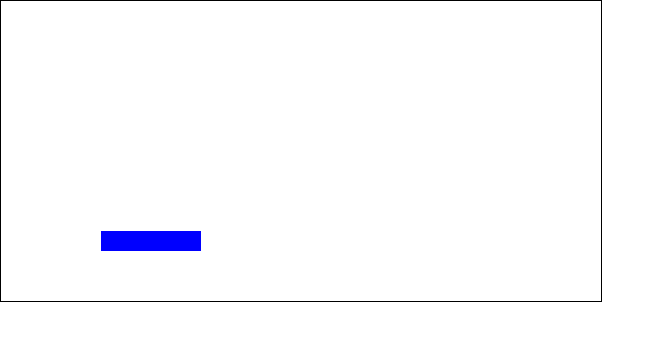
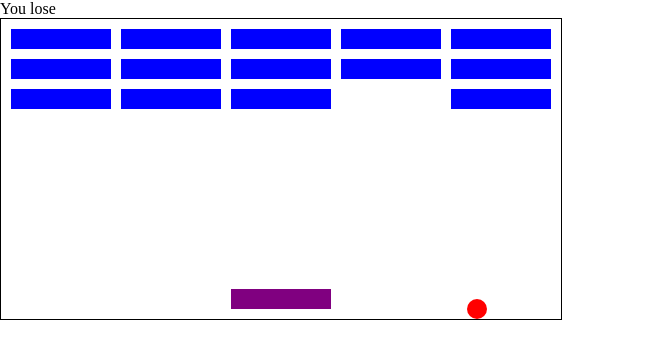
Before and after one commit to ArtyomIbatulin/Arkanoid-game, a plain HTML site: page super.html in a window 1280 px wide. Shown: the whole page, without its empty margins (0-665 px from the left). Drawn offline with Linux system fonts and the light colour scheme.

Commit message:
game done

```diff
--- a/super.css
+++ b/super.css
@@ -1,20 +1,34 @@
-/* стили для всей страницы */
 html,
 body {
   margin: 0;
   padding: 0;
 }
 
-.field {
+.grid {
   position: absolute;
-  width: 600px;
+  width: 560px;
   height: 300px;
   border: solid 1px black;
 }
 
 .block {
   position: absolute;
+  background-color: blue;
   width: 100px;
   height: 20px;
-  background-color: blue;
 }
+
+.user {
+  position: absolute;
+  background-color: purple;
+  width: 100px;
+  height: 20px;
+}
+
+.ball {
+  position: absolute;
+  width: 20px;
+  height: 20px;
+  border-radius: 10px;
+  background-color: red;
+}
--- a/super.html
+++ b/super.html
@@ -9,13 +9,14 @@
     <script src="super.js" defer></script>
   </head>
   <body>
-    <div class="field">
-      <div class="bita"></div>
-      <div class="ball"></div>
-      <div class="leftWall"></div>
-      <div class="rightWall"></div>
-      <div class="topWall"></div>
-      <div class="blocks"></div>
+    <div id="score">0</div>
+    <div class="grid">
+      <!-- <div class="bita"></div> -->
+      <!-- <div class="ball"></div> -->
+      <!-- <div class="leftWall"></div> -->
+      <!-- <div class="rightWall"></div> -->
+      <!-- <div class="topWall"></div> -->
+      <!-- <div class="blocks"></div> -->
     </div>
   </body>
 </html>
--- a/super.js
+++ b/super.js
@@ -1,6 +1,20 @@
-const field = document.querySelector('.field');
+const grid = document.querySelector('.grid');
+const scoreDisplay = document.querySelector('#score');
 const blockWidth = 100;
 const blockHeight = 20;
+const boardWidth = 560;
+const boardHeight = 300;
+const ballDiameter = 20;
+let timerId;
+let xDirection = 2;
+let yDirection = 2;
+let score = 0;
+
+const userStart = [230, 10];
+let currentPosition = userStart;
+
+const ballStart = [270, 40];
+let ballCurrentPosition = ballStart;
 
 class Block {
   constructor(xAxis, yAxis) {
@@ -11,12 +25,155 @@ class Block {
   }
 }
 
-function addBlock() {
-  const block = document.createElement('div');
-  block.classList.add('block');
-  block.style.left = '100px';
-  block.style.bottom = '50px';
-  field.append(block);
+const blocks = [
+  new Block(10, 270),
+  new Block(120, 270),
+  new Block(230, 270),
+  new Block(340, 270),
+  new Block(450, 270),
+  new Block(10, 240),
+  new Block(120, 240),
+  new Block(230, 240),
+  new Block(340, 240),
+  new Block(450, 240),
+  new Block(10, 210),
+  new Block(120, 210),
+  new Block(230, 210),
+  new Block(340, 210),
+  new Block(450, 210),
+];
+
+function addBlocks() {
+  for (let i = 0; i < blocks.length; i++) {
+    const block = document.createElement('div');
+    block.classList.add('block');
+    block.style.left = blocks[i].bottomLeft[0] + 'px';
+    block.style.bottom = blocks[i].bottomLeft[1] + 'px';
+    grid.append(block);
+  }
 }
 
-addBlock();
+addBlocks();
+
+const user = document.createElement('div');
+user.classList.add('user');
+drawUser();
+grid.append(user);
+
+function drawUser() {
+  user.style.left = currentPosition[0] + 'px';
+  user.style.bottom = currentPosition[1] + 'px';
+}
+
+function drawBall() {
+  ball.style.left = ballCurrentPosition[0] + 'px';
+  ball.style.bottom = ballCurrentPosition[1] + 'px';
+}
+
+function moveUser(event) {
+  switch (event.key) {
+    case 'ArrowLeft':
+      if (currentPosition[0] > 0) {
+        currentPosition[0] -= 10;
+        drawUser();
+      }
+      break;
+
+    case 'ArrowRight':
+      if (currentPosition[0] < boardWidth - blockWidth) {
+        currentPosition[0] += 10;
+        drawUser();
+      }
+      break;
+  }
+}
+
+document.addEventListener('keydown', moveUser);
+
+const ball = document.createElement('div');
+ball.classList.add('ball');
+drawBall();
+grid.append(ball);
+
+function moveBall() {
+  ballCurrentPosition[0] += xDirection;
+  ballCurrentPosition[1] += yDirection;
+  drawBall();
+  checkForCollisions();
+}
+
+timerId = setInterval(moveBall, 20);
+
+function checkForCollisions() {
+  // block
+  for (let i = 0; i < blocks.length; i++) {
+    if (
+      ballCurrentPosition[0] > blocks[i].bottomLeft[0] &&
+      ballCurrentPosition[0] < blocks[i].bottomRight[0] &&
+      ballCurrentPosition[1] + ballDiameter > blocks[i].bottomLeft[1] &&
+      ballCurrentPosition[1] < blocks[i].topLeft[1]
+    ) {
+      const allBlocks = Array.from(document.querySelectorAll('.block'));
+      allBlocks[i].classList.remove('block');
+      blocks.splice(i, 1);
+      changeDirection();
+      score++;
+      scoreDisplay.innerHTML = score;
+
+      // win
+      if (blocks.length === 0) {
+        scoreDisplay.innerHTML = 'YOU WIN';
+        clearInterval(timerId);
+        document.removeEventListener('keydown', moveUser);
+      }
+    }
+  }
+
+  // wall
+  if (
+    ballCurrentPosition[0] >= boardWidth - ballDiameter ||
+    ballCurrentPosition[1] >= boardHeight - ballDiameter ||
+    ballCurrentPosition[0] <= 0
+  ) {
+    changeDirection();
+  }
+
+  // user
+  if (
+    ballCurrentPosition[0] > currentPosition[0] &&
+    ballCurrentPosition[0] < currentPosition[0] + blockWidth &&
+    ballCurrentPosition[1] > currentPosition[1] &&
+    ballCurrentPosition[1] < currentPosition[1] + blockHeight
+  ) {
+    changeDirection();
+  }
+
+  // game over
+  if (ballCurrentPosition[1] <= 0) {
+    clearInterval(timerId);
+    scoreDisplay.innerHTML = 'You lose';
+    document.removeEventListener('keydown', moveUser);
+  }
+}
+
+function changeDirection() {
+  if (xDirection === 2 && yDirection === 2) {
+    yDirection = -2;
+    return;
+  }
+
+  if (xDirection === 2 && yDirection === -2) {
+    xDirection = -2;
+    return;
+  }
+
+  if (xDirection === -2 && yDirection === -2) {
+    yDirection = 2;
+    return;
+  }
+
+  if (xDirection === -2 && yDirection === 2) {
+    xDirection = 2;
+    return;
+  }
+}
```
